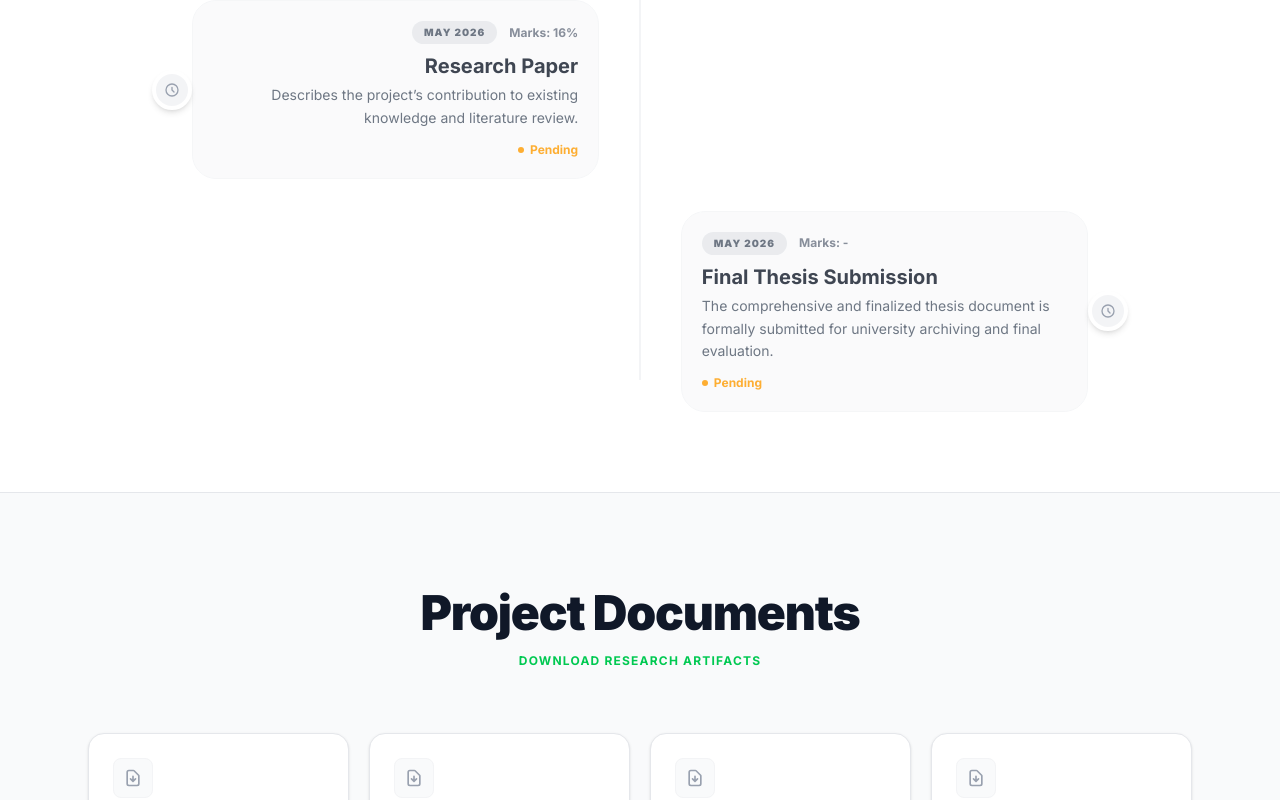
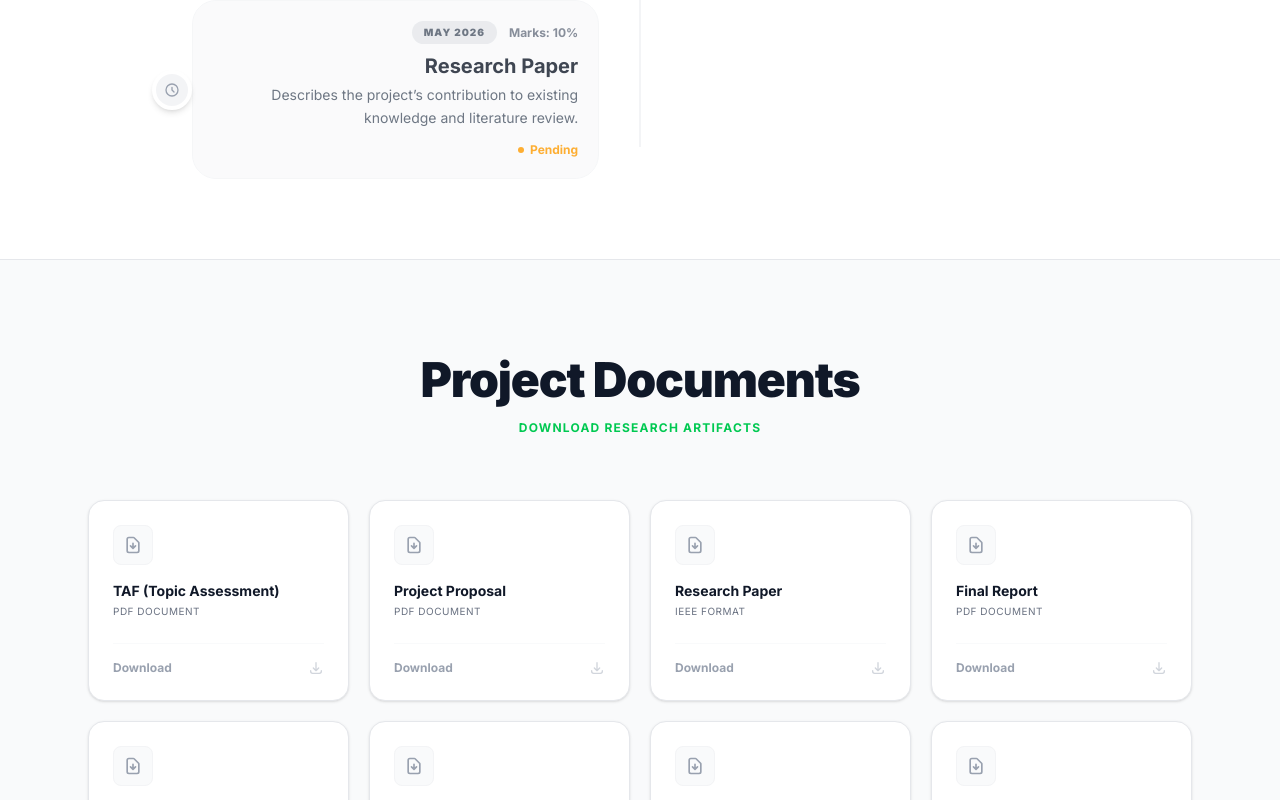
Before and after one commit to Chalani810/oudra-dss, a Next.js app: page /oudra-dss/ in a window 1280 px wide. Shown: the part 7642-8442 px from the top of the page. Built offline with nearby package versions, Linux system fonts and the light colour scheme.

Commit message:
Document fix

```diff
--- a/src/app/page.tsx
+++ b/src/app/page.tsx
@@ -314,8 +314,7 @@ export default function Home() {
               { id: 'checklist', title: 'Checklist', date: 'April 2026', marks: '2%', desc: 'Includes commercialization plan, PM tool report, UAT, and business canvas.', isCompleted: false },
               { id: 'log-book', title: 'Log Book', date: 'April 2026', marks: '2%', desc: 'Validates project progress with supervisor comments and status documents.', isCompleted: false },
               { id: 'website-assessment', title: 'Website Assessment', date: 'April 2026', marks: '2%', desc: 'Website promotes the research project and reveals all related project details.', isCompleted: false },
-              { id: 'research-paper', title: 'Research Paper', date: 'May 2026', marks: '16%', desc: 'Describes the project’s contribution to existing knowledge and literature review.', isCompleted: false },
-              { id: 'final-thesis', title: 'Final Thesis Submission', date: 'May 2026', marks: '-', desc: 'The comprehensive and finalized thesis document is formally submitted for university archiving and final evaluation.', isCompleted: false }
+              { id: 'research-paper', title: 'Research Paper', date: 'May 2026', marks: '10%', desc: 'Describes the project’s contribution to existing knowledge and literature review.', isCompleted: false }
             ].map((milestone, i) => (
               <FadeIn key={i} direction={i % 2 === 0 ? 'right' : 'left'}>
                 {/* Added id here and scroll-mt-28 so the sticky nav doesn't cover the title when anchored */}
```
